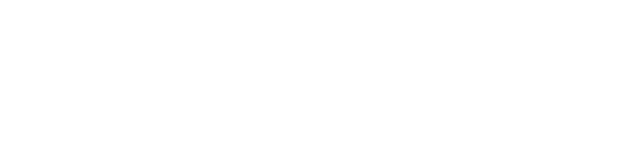
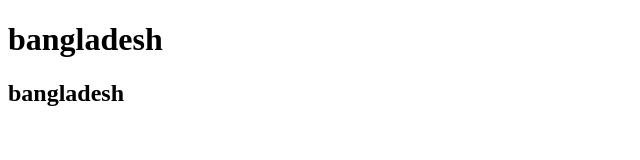
Before and after one commit to saidul-islam-max/firstbd, a plain HTML site: page index.html in a window 1280 px wide. Shown: the whole page, without its empty margins (0-640 px from the left). Drawn offline with Linux system fonts and the light colour scheme.

Commit message:
style addd

```diff
--- a/index.html
+++ b/index.html
@@ -7,6 +7,7 @@
     <title>Document</title>
 </head>
 <body>
-
+    <h1>bangladesh </h1>
+    <h2>bangladesh</h2>
 </body>
 </html>
```
